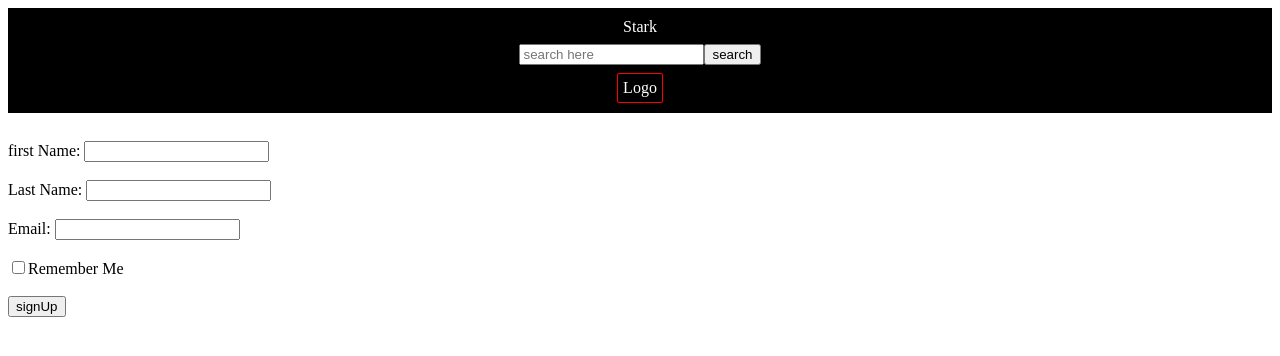
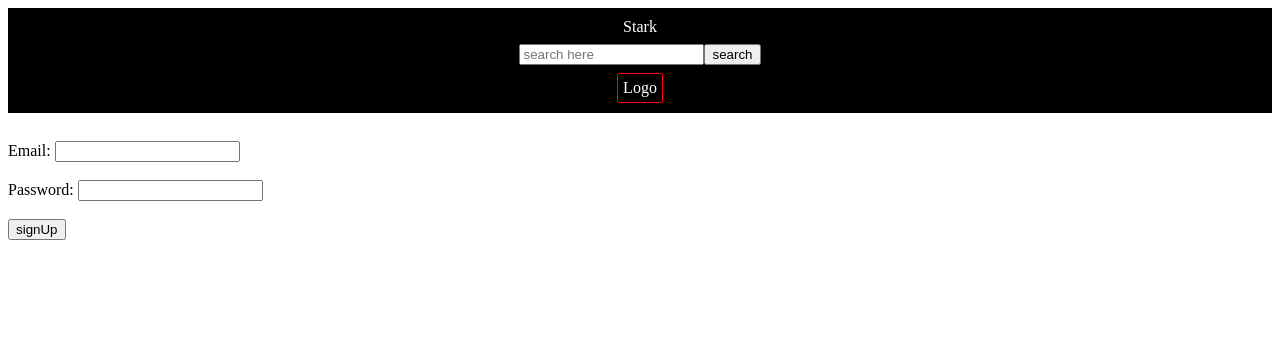
Before and after one commit to Abhinavav23/stark-react-basic, a React (Create React App) app: page / in a window 1280 px wide. Shown: the top 356 px of the page. Built offline with nearby package versions, Linux system fonts and the light colour scheme.

Commit message:
[21 july 2023] customised form validation

```diff
--- a/src/V2/AppV2.jsx
+++ b/src/V2/AppV2.jsx
@@ -11,6 +11,7 @@ import { LoginForm } from "./components/form/LoginForm";
 import { SignUp } from "./components/form/SignUp";
 import { GetUSerInfo } from "./components/form/GetUserInfo";
 import { FormValidation } from "./components/form/FormValidation";
+import { FormValidationV2 } from "./components/form/FormValidationV2";
 export const AppV2 = () => {
   return (
     <main>
@@ -51,7 +52,8 @@ export const AppV2 = () => {
       {/* <LoginForm/> */}
       {/* <SignUp/> */}
       {/* <GetUSerInfo/> */}
-      <FormValidation/>
+      {/* <FormValidation/> */}
+      <FormValidationV2/>
     </main>
   );
 };
--- a/src/V2/components/form/FormValidation.jsx
+++ b/src/V2/components/form/FormValidation.jsx
@@ -5,10 +5,13 @@ export const FormValidation = () => {
     firstName: "",
     lastName: "",
     email: "",
+    batch:'',
     remember: false,
   };
   const [userInfo, setUserInfo] = useState(initialState);
-  const [isError, setIsError] = useState(false);
+  // const [isError, setIsError] = useState(false);
+  const [error, setError] = useState([]);
+  const [isSubmitted , setIsSubmitted] = useState(false);
 
   const saveInfo = (ev) => {
     const { name, value } = ev.target;
@@ -26,8 +29,19 @@ export const FormValidation = () => {
     const result = Object.values(userInfo);
     const shouldShowError = result.includes("");
 
-    setIsError(shouldShowError);
-    setUserInfo(initialState);
+    // const errors =  Object.entries(userInfo);
+
+    let errorArr = []
+    for(let key in userInfo){
+      // checking which all fields for which we need to display error
+      if(userInfo[key] === ''){
+        errorArr.push(key)
+      }
+    }
+    console.log('error', errorArr);
+    setError(errorArr);
+
+    setIsSubmitted(true);
 
     // scenario 1
     // write the fields name which has to be filled
@@ -36,6 +50,7 @@ export const FormValidation = () => {
     // firstname --> 3
     // lastname --> 3
     // email --> 7
+    // batch --> 2
 
   };
 
@@ -69,6 +84,16 @@ export const FormValidation = () => {
           onChange={saveInfo}
         />
         <br /> <br />
+
+        <label htmlFor="batch">Batch: </label>
+        <input
+          type="text"
+          name="batch"
+          id="batch"
+          value={userInfo.batch}
+          onChange={saveInfo}
+        />
+        <br /> <br />
         <input
           type="checkbox"
           name="remember"
@@ -84,9 +109,22 @@ export const FormValidation = () => {
         {/*  */}
         <input type="submit" value="signUp" />
       </form>
-      {isError && (
+      {/* {isError && (
         <h3 style={{ color: "red" }}>Please fill all the fields correctly</h3>
-      )}
+      )} */}
+
+      {/* {
+        error.map((err, i) => {
+          return <div key={i} style={{color: 'red'}}>{err} cant be empty</div>
+        })
+      } */}
+
+      {
+        error.length > 0 ?  error.map((err, i) => {
+          return <div key={i} style={{color: 'red'}}>{err} cant be empty</div>
+        }) :  isSubmitted &&( <div style={{color: 'green'}}>Success</div>)
+      }
+
     </>
   );
 };
--- /dev/null
+++ b/src/V2/components/form/FormValidationV2.jsx
@@ -0,0 +1,61 @@
+import React, { useState } from "react";
+
+export const FormValidationV2 = () => {
+  const noError = {
+    email: false,
+    password: false,
+  };
+  const [error, setError] = useState(noError);
+
+  const [userInfo, setUserInfo] = useState({})
+
+  const saveAndValidateInfo = (ev) => {
+    if (ev.target.value === "") {
+      setError({ ...error, [ev.target.name]: true });
+    } else {
+      setError({ ...error, [ev.target.name]: false }); //rerender your comp //1
+       setUserInfo({ ...userInfo, [ev.target.name]: ev.target.value });
+    }
+  };
+
+//   task -1 throw customised error messages
+// empty value -> cant be empty
+// invalid value -> please enter a valid value
+
+// setstate call is same as setTimeout call
+  const signUp = (ev) => {
+    ev.preventDefault();
+    console.log('userInfo', userInfo);
+  };
+  return (
+    <form onSubmit={signUp}>
+      <label htmlFor="email">Email: </label>
+      <input
+        type="email"
+        name="email"
+        id="email"
+        onBlur={saveAndValidateInfo}
+      />
+      {error.email && (
+        <div style={{ color: "red", fontSize: "12px" }}>
+          email cant be empty
+        </div>
+      )}
+      <br /> <br />
+      <label htmlFor="email">Password: </label>
+      <input
+        type="password"
+        name="password"
+        id="password"
+        onBlur={saveAndValidateInfo}
+      />
+      {error.password && (
+        <div style={{ color: "red", fontSize: "12px" }}>
+          please enter a valid password
+        </div>
+      )}
+      <br /> <br />
+      <input type="submit" value="signUp" />
+    </form>
+  );
+};
```
Also changed, not shown: whiteboard_Images/forms.png (added).
